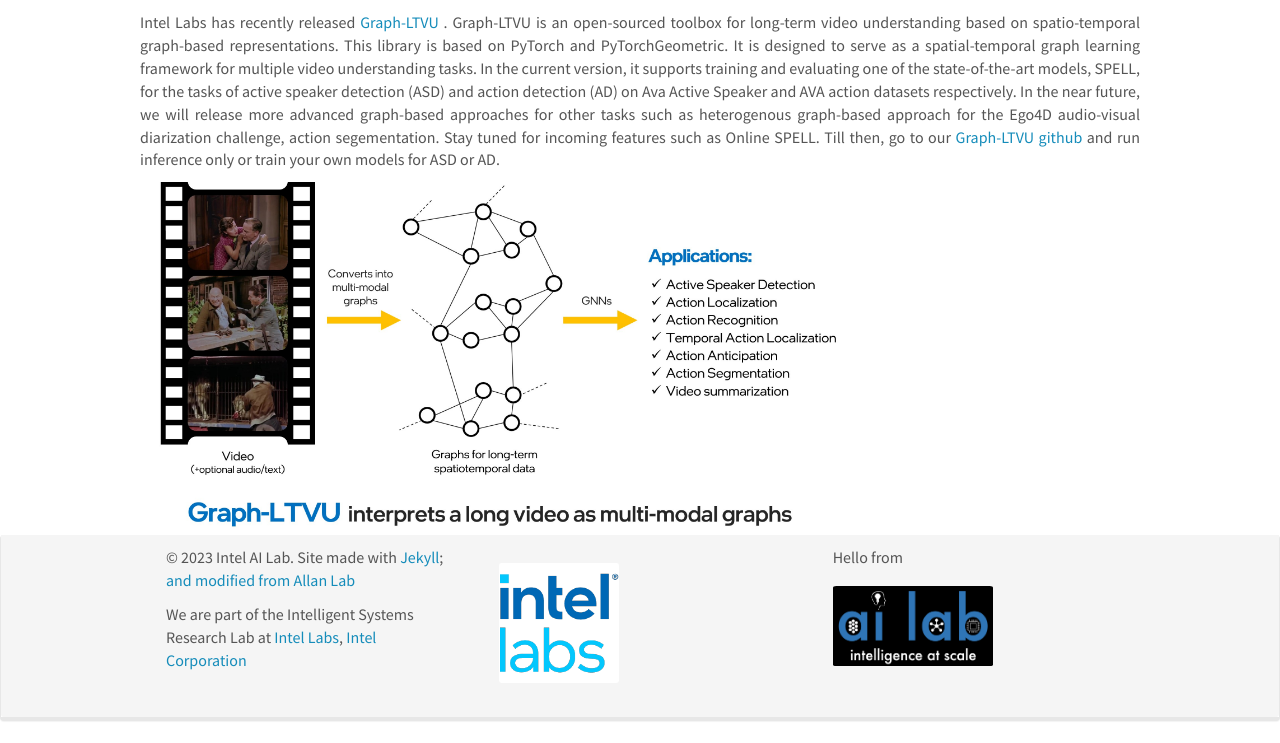
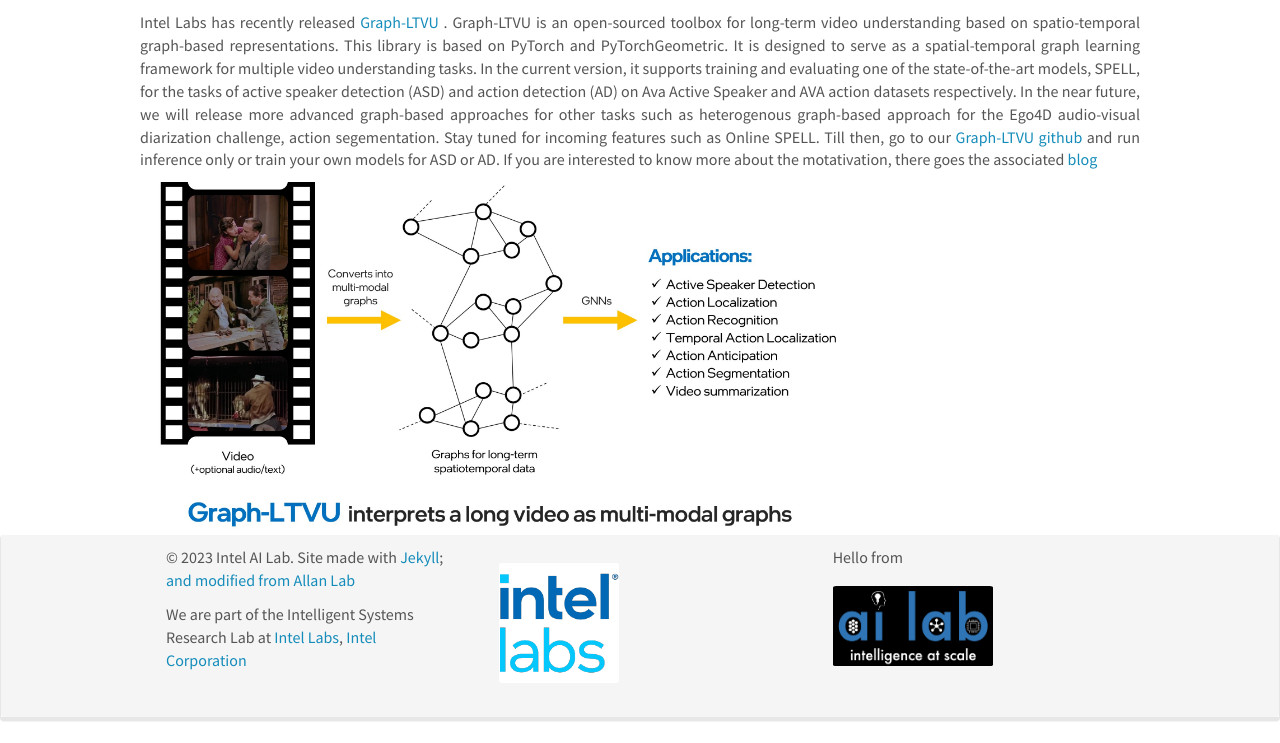
Before and after one commit to intelailabpage/intelailabpage.github.io, a Jekyll site: the page built from _posts/2023-03-29-graph-ltvu.md, in a window 1280 px wide and 900 px high, scrolled down 532 px, cut to the strip 157-900 px from the top of the window. Built offline with Jekyll 4.4.1, drawn with Linux system fonts in a browser that asks for light colours; nearby versions of some CDN libraries; comment, search, counter and statistics services are not loaded.

Commit message:
Update 2023-03-29-graph-ltvu.md

```diff
--- a/_posts/2023-03-29-graph-ltvu.md
+++ b/_posts/2023-03-29-graph-ltvu.md
@@ -11,7 +11,7 @@ permalink: /2023/03/29/graph-ltvu.html
 <p style='text-align: justify;'>
 Intel Labs has recently released <a href="https://github.com/IntelLabs/Graph-LTVU"> Graph-LTVU </a>. Graph-LTVU is an open-sourced toolbox for long-term video understanding based on spatio-temporal graph-based representations. This library is based on PyTorch and PyTorchGeometric. It is designed to serve as a spatial-temporal graph learning framework for multiple video understanding tasks. In the current version, it supports training and evaluating one of the state-of-the-art models, SPELL, for the tasks of active speaker detection (ASD) and action detection (AD) on Ava Active Speaker and AVA action datasets respectively.
 
-In the near future, we will release more advanced graph-based approaches for other tasks such as heterogenous graph-based approach for the Ego4D audio-visual diarization challenge, action segementation. Stay tuned for incoming features such as Online SPELL. Till then, go to our <a href="https://github.com/IntelLabs/Graph-LTVU"> Graph-LTVU github </a> and run inference only or train your own models for ASD or AD.
+In the near future, we will release more advanced graph-based approaches for other tasks such as heterogenous graph-based approach for the Ego4D audio-visual diarization challenge, action segementation. Stay tuned for incoming features such as Online SPELL. Till then, go to our <a href="https://github.com/IntelLabs/Graph-LTVU"> Graph-LTVU github </a> and run inference only or train your own models for ASD or AD. If you are interested to know more about the motativation, there goes the associated <a href="https://community.intel.com/t5/Blogs/Tech-Innovation/Artificial-Intelligence-AI/Spatio-Temporal-Graphs-for-Long-Term-Video-Understanding/post/1425258#.Y1oG7jhUOBs.linkedin"> blog </a>
 
 
 <br>
```
